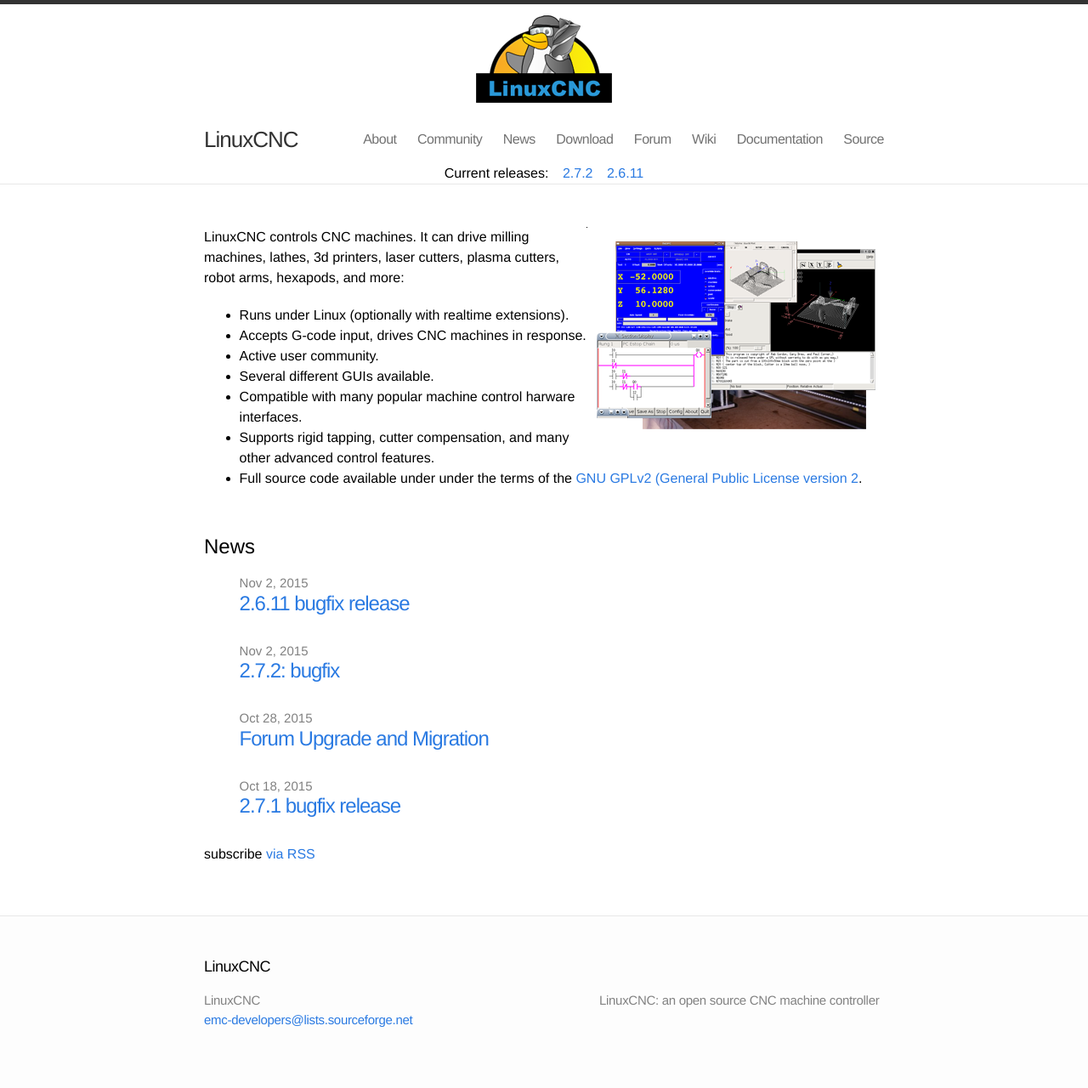
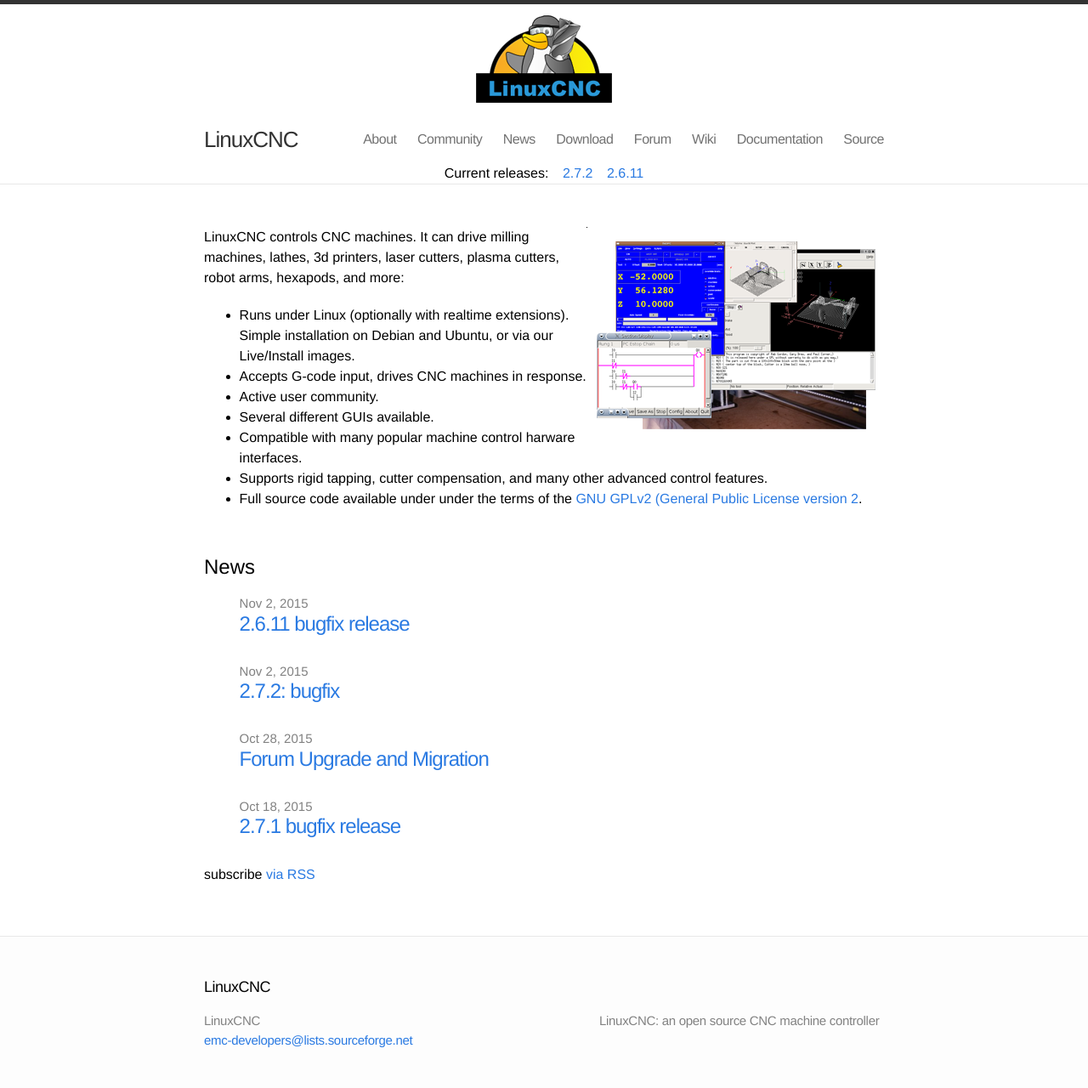
Before and after one commit to LinuxCNC/wlo, a Jekyll site: the page built from index.md, in a window 1280 px wide. Shown: the whole page at 85% size. Built offline with Jekyll 4.4.1, drawn with Linux system fonts in a browser that asks for light colours; before the commit the page ends 1256 px from its top, so only the background shows below that.

Commit message:
front page: brag about our easy install

```diff
--- a/index.md
+++ b/index.md
@@ -10,7 +10,8 @@
 LinuxCNC controls CNC machines.  It can drive milling machines, lathes, 3d
 printers, laser cutters, plasma cutters, robot arms, hexapods, and more:
 
-* Runs under Linux (optionally with realtime extensions).
+* Runs under Linux (optionally with realtime extensions).  Simple
+  installation on Debian and Ubuntu, or via our Live/Install images.
 
 * Accepts G-code input, drives CNC machines in response.
 
```
